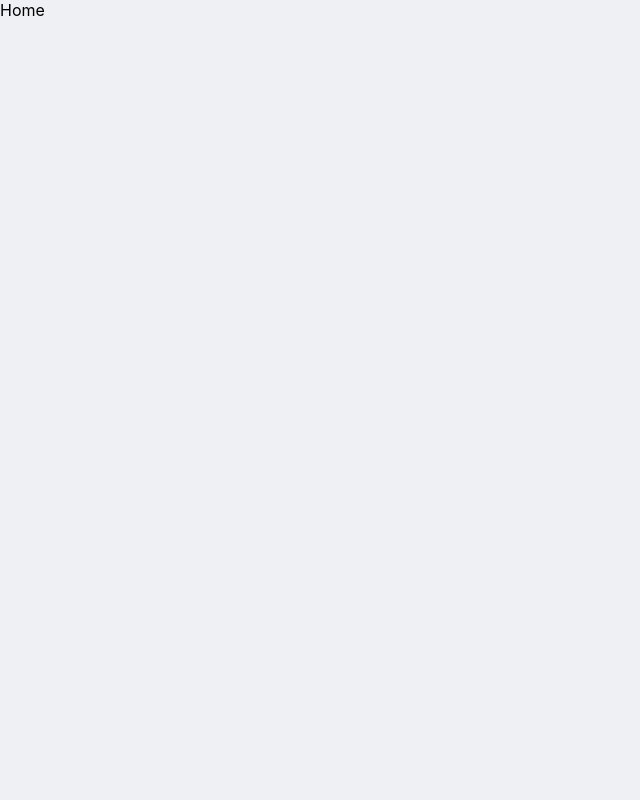
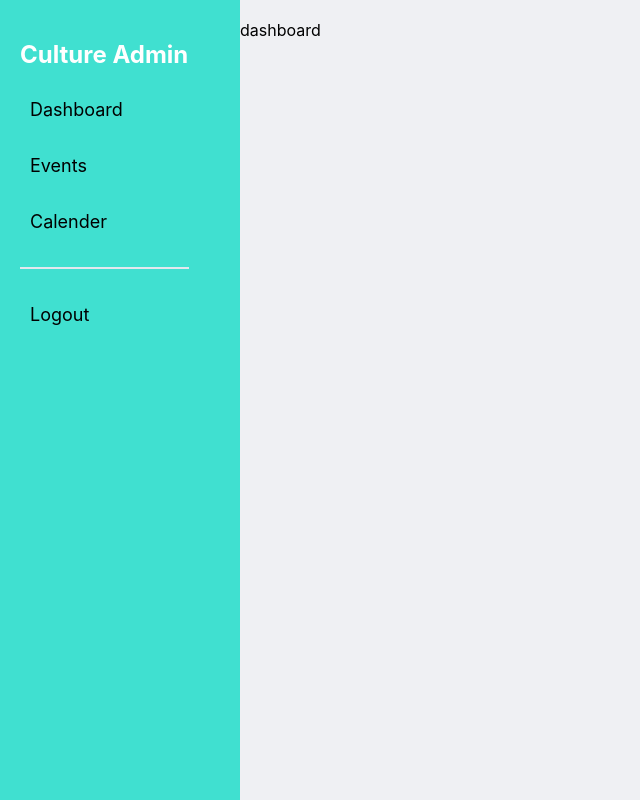
Before and after one commit to jerrybenn/CultureCreditAdmin, a React (Create React App) app in the folder cultureAdmin/: page /home in a window 1280 px wide. Shown: the whole page, without its empty margins (0-640 px from the left). Built offline with nearby package versions, Linux system fonts and the light colour scheme.

Commit message:
Created login form, navbar, and pages

```diff
--- a/cultureAdmin/package.json
+++ b/cultureAdmin/package.json
@@ -6,6 +6,7 @@
     "cra-template": "1.2.0",
     "react": "^19.0.0",
     "react-dom": "^19.0.0",
+    "react-router-dom": "^7.2.0",
     "react-scripts": "5.0.1"
   },
   "scripts": {
--- a/cultureAdmin/src/App.js
+++ b/cultureAdmin/src/App.js
@@ -1,21 +1,36 @@
 import React from 'react';
 import './App.css';
-import { Routes, Route } from 'react-router-dom';
+import { BrowserRouter, Routes, Route, useLocation } from 'react-router-dom';
 
-import Home from './pages/homepage/Home';
+import Home from './pages/homePage/Home';
+import Navbar from './components/navbarFolder/Navbar';
 import Login from './pages/loginFolder/Login';
-
-
 
 function App() {
   return (
+    <BrowserRouter>
+      <MainContent />
+    </BrowserRouter>
+  );
+}
 
-      <Routes>
-        <Route path="/" element={<Login />} />
-        <Route path="/home" element={<Home />} />
-      </Routes>
+function MainContent() {
+  const location = useLocation(); // Get current route
+  const showNavbar = location.pathname !== "/"; // Determine if Navbar should be shown
 
-  )
+  return (
+    <div className="appContainer">
+      {showNavbar && <Navbar />}
+
+      {/* ✅ Dynamically adjust margin based on Navbar visibility */}
+      <div className="mainContent" style={{ marginLeft: showNavbar ? "220px" : "0px" }}>
+        <Routes>
+          <Route path="/" element={<Login />} />
+          <Route path="/home" element={<Home />} />
+        </Routes>
+      </div>
+    </div>
+  );
 }
 
 export default App;
--- /dev/null
+++ b/cultureAdmin/src/components/navbarFolder/Navbar.css
@@ -0,0 +1,50 @@
+.navbarContainer {
+    background-color: turquoise;
+    width: 200px;
+    height: 100vh;
+    padding: 20px;
+    position: fixed;
+    top: 0;
+    left: 0;
+    display: flex;
+    flex-direction: column;
+    align-items: flex-start;
+}
+
+h2 {
+    margin-bottom: 20px;
+    color: white;
+}
+
+nav {
+    display: flex;
+    flex-direction: column;
+    gap: 15px;
+}
+
+.linkContainer {
+    padding: 10px;
+}
+
+.linkContainer a {
+    text-decoration: none;
+    color: black;
+    font-size: 18px;
+    transition: color 0.3s ease;
+}
+
+.linkContainer a:hover {
+    color: rgb(255, 255, 255);
+}
+
+.underline {
+    border-bottom: 2px solid #e3e8ee;
+    width: 150%;
+    margin: 10px 0;
+}
+
+/* Adjust main content */
+.mainContent {
+    margin-left: 220px; /* Push content right */
+    padding: 20px;
+}
--- /dev/null
+++ b/cultureAdmin/src/components/navbarFolder/Navbar.jsx
@@ -0,0 +1,29 @@
+import React from 'react'
+import { Link } from 'react-router-dom';
+
+import './Navbar.css'
+
+const Navbar = () => {
+  return (
+    <div className='navbarContainer'>
+        <h2>Culture Admin</h2>
+        <nav>
+            <div className="linkContainer">
+                <Link to='/home'>Dashboard</Link>
+            </div>
+            <div className="linkContainer">
+                <Link to='/events'>Events</Link>
+            </div>
+            <div className="linkContainer">
+                <Link to='/calender'>Calender</Link>
+            </div>
+            <div className="underline"></div>
+            <div className="linkContainer">
+                <Link to ='/'>Logout</Link>
+            </div>
+        </nav>
+    </div>
+  )
+}
+
+export default Navbar
--- a/cultureAdmin/src/index.js
+++ b/cultureAdmin/src/index.js
@@ -3,12 +3,11 @@ import ReactDOM from 'react-dom/client';
 import './index.css';
 import App from './App';
 import reportWebVitals from './reportWebVitals';
-import { BrowserRouter } from 'react-router-dom';
 
 const root = ReactDOM.createRoot(document.getElementById('root'));
 root.render(
-  <BrowserRouter>
+  <React.StrictMode>
     <App />
-  </BrowserRouter>
+  </React.StrictMode>
 );
 reportWebVitals();
--- a/cultureAdmin/src/pages/homepage/Home.jsx
+++ b/cultureAdmin/src/pages/homepage/Home.jsx
@@ -1,8 +1,12 @@
 import React from 'react'
+import Navbar from '../../components/navbarFolder/Navbar'
 
 const Home = () => {
   return (
-    <div>Home</div>
+
+    <div className = 'dashBoardContainer'>
+      <Navbar />
+      dashboard</div>
   )
 }
 
```
Also changed, not shown: cultureAdmin/src/pages/calenderPage/Calender.jsx (added, +9 -0 lines), cultureAdmin/src/pages/eventsPage/Events.jsx (added, +9 -0 lines), cultureAdmin/src/pages/calenderPage/Calender.css (added), cultureAdmin/src/pages/eventsPage/Events.css (added), 1 other file (tests, documents, lock files or other folders).
